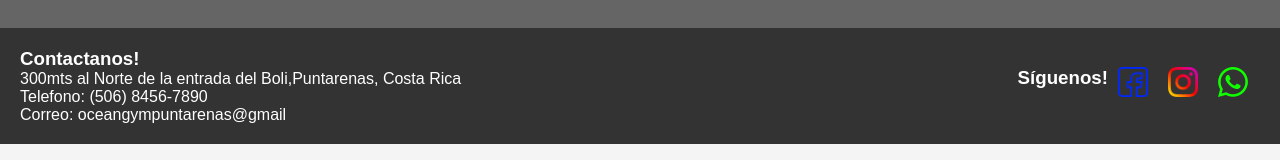
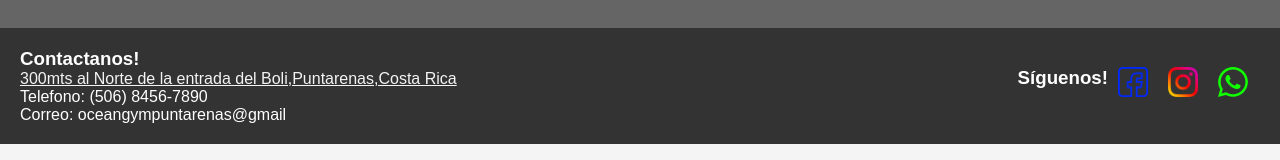
Before and after one commit to Christian-Jordy05/Ocean_Gym_System, a React (Vite) app in the folder OCean_gym_react/: page /Home in a window 1280 px wide. Shown: the part 491-651 px from the top of the page. Built offline with nearby package versions, Linux system fonts and the light colour scheme.

Commit message:
Se ha realizado la ubicacion por medio del un link que diriga a la ubicacion del gym y se agrego el numero de whatsApp del gym

```diff
--- a/OCean_gym_react/src/componente/home/Home.css
+++ b/OCean_gym_react/src/componente/home/Home.css
@@ -129,3 +129,8 @@ color: #ffffff;
 .subrayado{
   text-decoration: none;
 }
+
+.direccionOceangym{
+color: #f4f4f4;
+
+}
--- a/OCean_gym_react/src/componente/home/Home.jsx
+++ b/OCean_gym_react/src/componente/home/Home.jsx
@@ -11,11 +11,19 @@ const MainSection = () => (
   </section>
 );
 
-const ContactSection = () => (
+const ContactSection = () => {
+  const direccion = "300mts al Norte de la entrada del Boli,Puntarenas,Costa Rica"; // Tu dirección
+  const url = `https://www.google.com/maps/place/Ocean+Gym/@9.9802644,-84.7577344,18.3z/data=!4m6!3m5!1s0x8fa0316cd1bda3f9:0xb6112bf209eefd7b!8m2!3d9.9802966!4d-84.7574158!16s%2Fg%2F11t0rlkxnn?entry=ttu&g_ep=EgoyMDI0MDkyNC4wIKXMDSoASAFQAw%3D%3D${encodeURIComponent(direccion)}`;
+
+  return (
   <section className="contact-section">
     <div className="contact-info">
       <h3>Contactanos!</h3>
-      <p>300mts al Norte de la entrada del Boli,Puntarenas, Costa Rica</p>
+      <p>
+          <a href={url} target="_blank" rel="noopener noreferrer" className='direccionOceangym'>
+            {direccion}
+          </a>
+      </p>
       <p>Telefono: (506) 8456-7890</p>
       <a href="mailto:oceangympuntarenas@gmail.com" className='subrayado'><p id='editcorreo'>Correo: oceangympuntarenas@gmail</p></a>
     </div>
@@ -28,14 +36,17 @@ const ContactSection = () => (
       </ul>
     </div>
   </section>
-);
-function App() {
+ );
+};
+function Home() {
+
   return (
     <div className="App">
       <MainSection />
       <ContactSection />
     </div>
+
   );
-}
+};
 
-export default App;
+export default Home;
```
